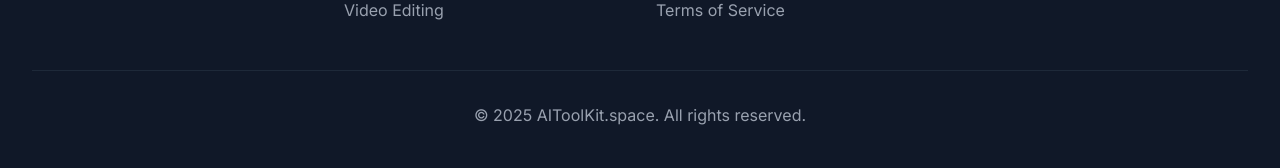
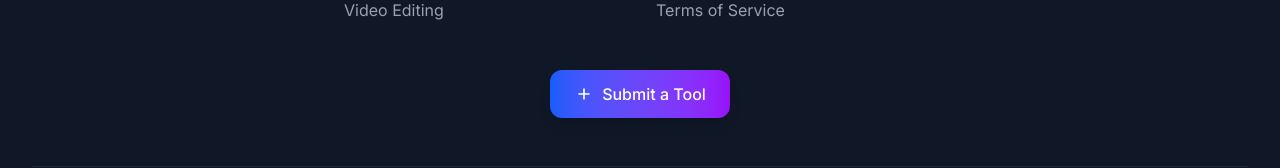
Before and after one commit to saurabhwebdev/aitoolkitspace, a Next.js app: page /user/bookmarks in a window 1280 px wide. Shown: the part 1086-1254 px from the top of the page. Built offline with nearby package versions, Linux system fonts and the light colour scheme; no server answers.

Commit message:
added submit tool button to footer

```diff
--- a/src/app/user/bookmarks/page.tsx
+++ b/src/app/user/bookmarks/page.tsx
@@ -7,6 +7,7 @@
 import { getUserBookmarks, getToolById } from '@/lib/firebase-services';
 import { Tool, Bookmark } from '@/lib/models';
 import ToolSubmissionForm from '@/components/ToolSubmissionForm';
+import { useSearchParams } from 'next/navigation';
 
 export default function BookmarksPage() {
   const { user } = useAuth();
@@ -14,7 +15,11 @@
   const [tools, setTools] = useState<Tool[]>([]);
   const [loading, setLoading] = useState(true);
   const [error, setError] = useState<string | null>(null);
-  const [activeTab, setActiveTab] = useState<'bookmarks' | 'submit'>('bookmarks');
+  const searchParams = useSearchParams();
+  const tabParam = searchParams.get('tab');
+  const [activeTab, setActiveTab] = useState<'bookmarks' | 'submit'>(
+    tabParam === 'submit' ? 'submit' : 'bookmarks'
+  );
 
   useEffect(() => {
     const fetchBookmarks = async () => {
@@ -40,6 +45,15 @@
 
     fetchBookmarks();
   }, [user]);
+
+  // Update activeTab when URL parameter changes
+  useEffect(() => {
+    if (tabParam === 'submit') {
+      setActiveTab('submit');
+    } else {
+      setActiveTab('bookmarks');
+    }
+  }, [tabParam]);
 
   if (!user) {
     return (
--- a/src/components/layout/Footer.tsx
+++ b/src/components/layout/Footer.tsx
@@ -140,6 +140,22 @@
           </div>
         </div>
 
+        {/* Submit Tool Button */}
+        <div className="mt-12 flex justify-center">
+          <Link href="/user/bookmarks?tab=submit">
+            <motion.button
+              whileHover={{ scale: 1.05 }}
+              whileTap={{ scale: 0.95 }}
+              className="px-6 py-3 bg-gradient-to-r from-blue-600 to-purple-600 text-white rounded-xl font-medium shadow-lg hover:shadow-xl transition-all flex items-center gap-2"
+            >
+              <svg className="w-5 h-5" fill="none" stroke="currentColor" viewBox="0 0 24 24">
+                <path strokeLinecap="round" strokeLinejoin="round" strokeWidth={2} d="M12 6v6m0 0v6m0-6h6m-6 0H6" />
+              </svg>
+              Submit a Tool
+            </motion.button>
+          </Link>
+        </div>
+
         <div className="mt-12 pt-8 border-t border-gray-800 text-center text-gray-400">
           <p>&copy; {new Date().getFullYear()} AIToolKit.space. All rights reserved.</p>
         </div>
```
